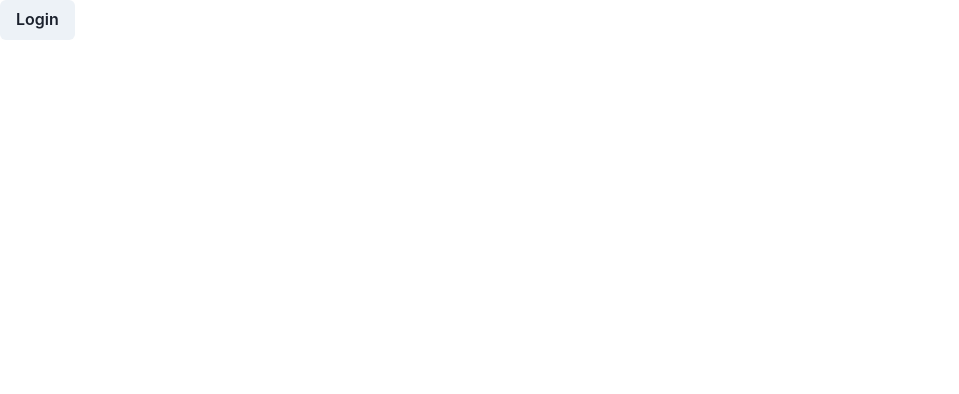
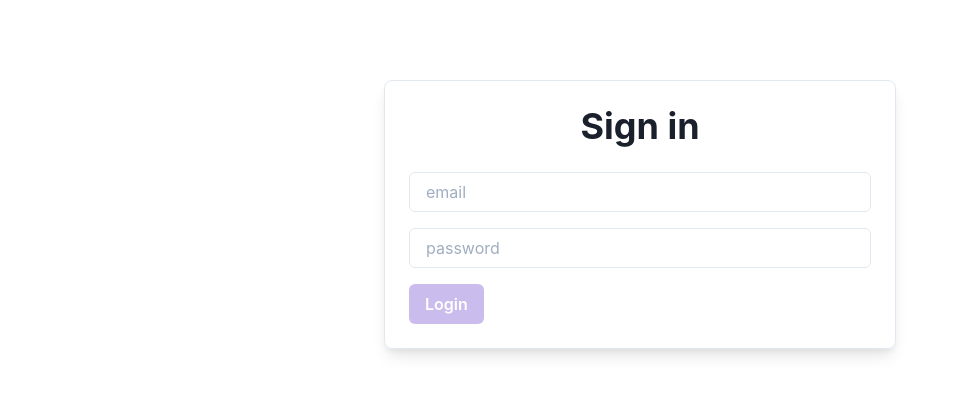
Before and after one commit to Plsr/dishbot-client, a React (Create React App) app: page /signin in a window 1280 px wide. Shown: the top 394 px of the page, without its empty margins (0-959 px from the left). Built offline with nearby package versions, Linux system fonts and the light colour scheme; no server answers.

Commit message:
Basic sign in

```diff
--- a/src/pages/SignIn.js
+++ b/src/pages/SignIn.js
@@ -1,15 +1,67 @@
+import { useState } from "react";
 import { signInWithEmailAndPassword } from "firebase/auth"
 import auth from '../util/firebase'
-import { Button } from '@chakra-ui/react';
+import { Button, Input, useToast, Box, Center, Heading } from '@chakra-ui/react';
 
 export default function SignIn() {
-  // TODO: Handle 4xx errors
+  const toast = useToast()
+  const [emailValue, setEmailValue] = useState('')
+  const [passwordValue, setPasswordValue] = useState('')
+
+  const handleEmailChange = (event) => setEmailValue(event.target.value)
+
+  const handlePasswordChange = (event) => setPasswordValue(event.target.value)
+
   const handleLoginButtonPress = async () => {
-    console.log(auth)
-    const authRes = await signInWithEmailAndPassword(auth, 'test3@example.com', process.env.REACT_APP_FIREBASE_DUMMY_PW)
+    try {
+      await signInWithEmailAndPassword(auth, emailValue, passwordValue)
+    } catch (error) {
+      toast({
+        title: 'Something went wrong',
+        description: "Please make sure you entered the correct email and password",
+        status: 'error',
+        duration: 6000,
+        isClosable: true,
+      })
+      console.error(error)
+    }
   }
 
   return (
-    <Button onClick={handleLoginButtonPress}>Login</Button>
+    <Center>
+      <Box
+        mt={20}
+        p={6}
+        maxW='lg'
+        borderWidth='1px'
+        borderRadius='lg'
+        overflow='hidden'
+        boxShadow='lg'
+      >
+        <Center>
+          <Heading mb={6}>Sign in</Heading>
+        </Center>
+        <Input
+          mb={4}
+          value={emailValue}
+          placeholder="email"
+          onChange={handleEmailChange}
+        />
+        <Input
+          mb={4}
+          value={passwordValue}
+          placeholder="password"
+          type="password"
+          onChange={handlePasswordChange}
+        />
+        <Button
+          colorScheme="purple"
+          onClick={handleLoginButtonPress}
+          isDisabled={!(emailValue && passwordValue)}
+        >
+          Login
+        </Button>
+      </Box>
+    </Center>
   )
 }
```
